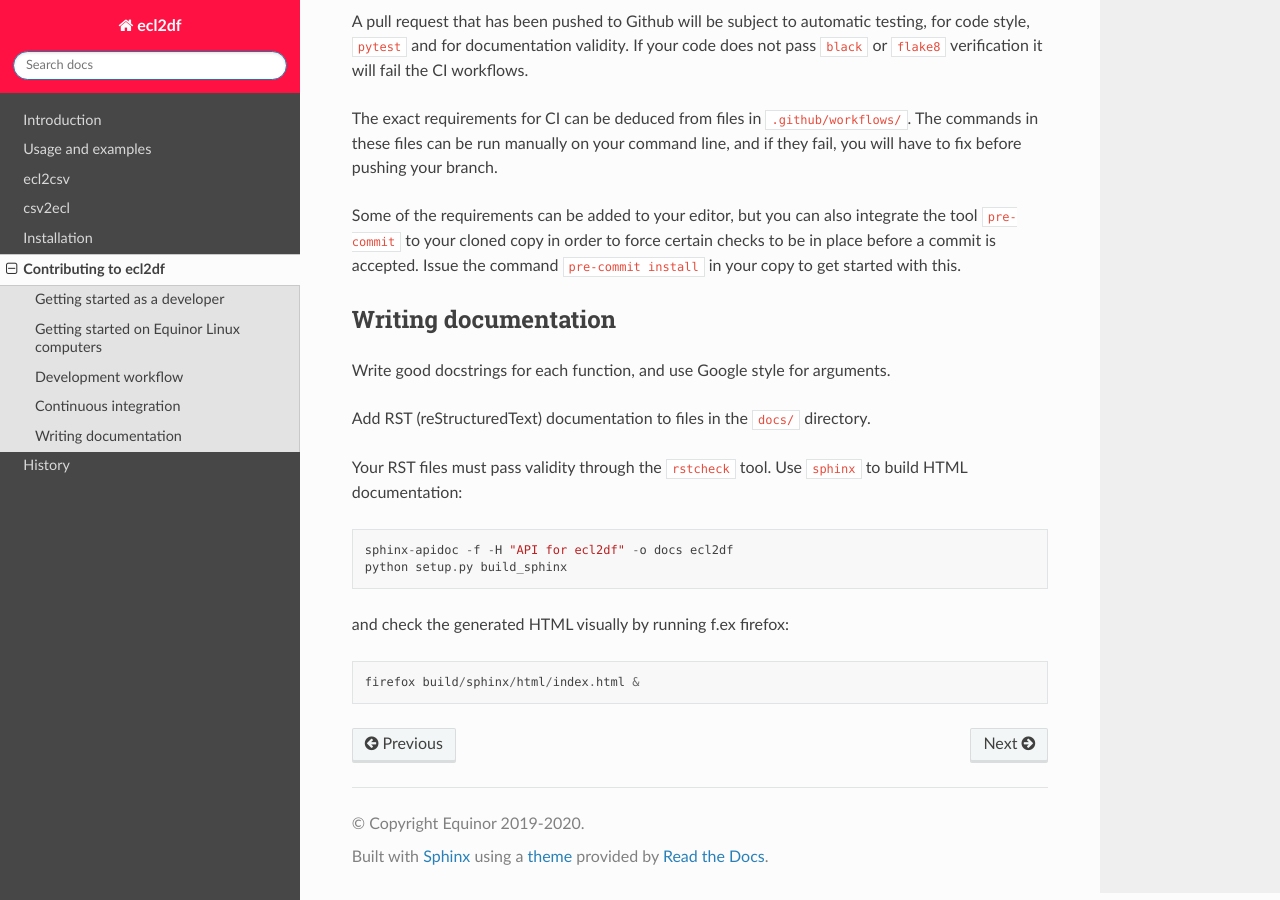
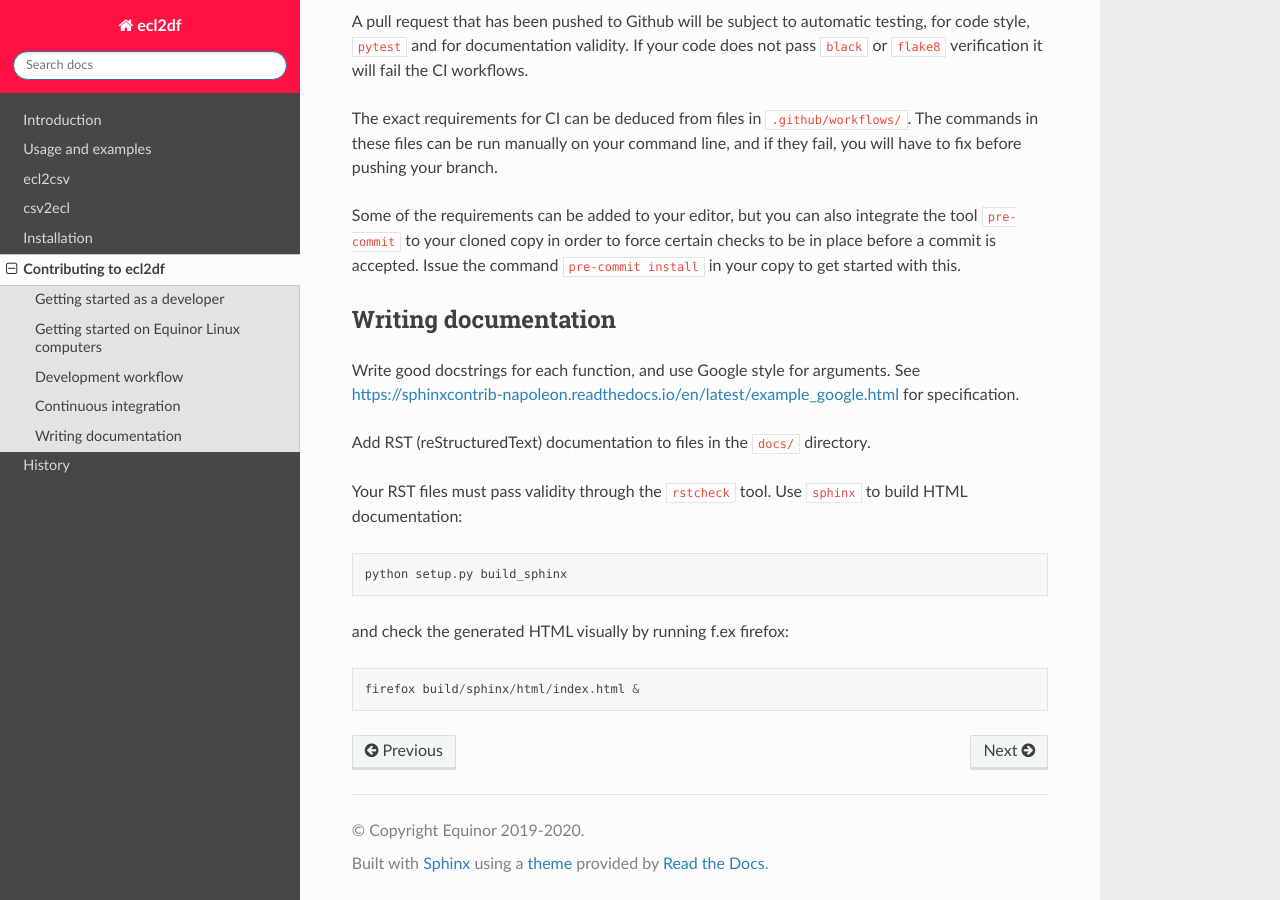
Before and after one commit to equinor/res2df, a Sphinx documentation site: the page built from docs/contribution.rst, in a window 1280 px wide and 900 px high, scrolled down 2331 px. Built offline with Sphinx 7.4.7 and the Read the Docs theme 2.0.0, drawn with Linux system fonts in a browser that asks for light colours; pages that are not in the unit, such as notebooks, are missing from menus; the version number could not be read and is left out; some of the changed text lies outside the part shown.

Commit message:
Fixes after second review

```diff
--- a/docs/contribution.rst
+++ b/docs/contribution.rst
@@ -114,13 +114,14 @@ Writing documentation
 ---------------------
 
 Write good docstrings for each function, and use Google style for arguments.
+See https://sphinxcontrib-napoleon.readthedocs.io/en/latest/example_google.html
+for specification.
 
 Add RST (reStructuredText) documentation to files in the ``docs/`` directory.
 
 Your RST files must pass validity through the ``rstcheck`` tool. Use ``sphinx``
 to build HTML documentation::
 
-  sphinx-apidoc -f -H "API for ecl2df" -o docs ecl2df
   python setup.py build_sphinx
 
 and check the generated HTML visually by running f.ex firefox::
```
Also changed, not shown: other parts of docs/contribution.rst (+1 -1 lines).
